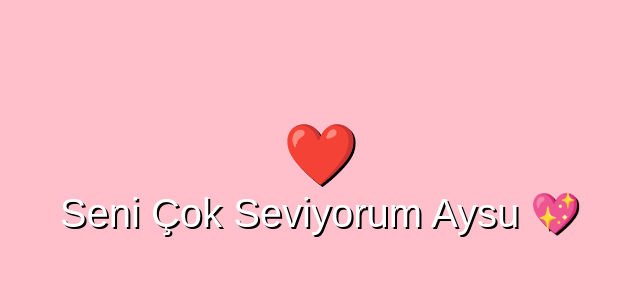
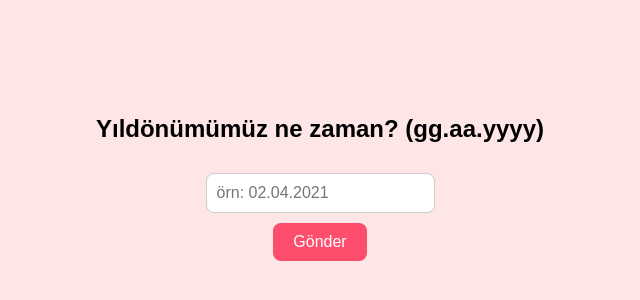
Before and after one commit to nea61/deneme, a plain HTML site: page index.html in a window 1280 px wide. Shown: the part 230-530 px from the top of the page, without its empty margins (320-960 px from the left). Drawn offline with Linux system fonts and the light colour scheme.

Commit message:
Add files via upload

```diff
--- a/index.html
+++ b/index.html
@@ -2,33 +2,81 @@
 <html lang="tr">
 <head>
   <meta charset="UTF-8">
-  <title>Seni Seviyorum</title>
+  <title>Bir Sürpriz Var!</title>
   <style>
     body {
-      background-color: pink;
+      background-color: #ffe6e6;
+      font-family: 'Arial', sans-serif;
       display: flex;
+      flex-direction: column;
       align-items: center;
       justify-content: center;
       height: 100vh;
-      font-family: Arial, sans-serif;
+      text-align: center;
+    }
+    #secretMessage {
+      display: none;
+      font-size: 28px;
+      color: #c70039;
+      animation: fadeIn 2s ease-in-out;
+    }
+    input {
+      padding: 10px;
+      font-size: 16px;
+      border-radius: 8px;
+      border: 1px solid #ccc;
+      margin-top: 10px;
+    }
+    button {
+      padding: 10px 20px;
+      margin-top: 10px;
+      font-size: 16px;
+      border-radius: 8px;
+      background-color: #ff4d6d;
       color: white;
-      text-shadow: 2px 2px #000;
-      font-size: 40px;
-      flex-direction: column;
+      border: none;
+      cursor: pointer;
     }
-    .heart {
-      font-size: 60px;
-      animation: pulse 1s infinite;
+    button:hover {
+      background-color: #e60039;
     }
-    @keyframes pulse {
-      0% { transform: scale(1); }
-      50% { transform: scale(1.2); }
-      100% { transform: scale(1); }
+    #wrong {
+      color: #b30000;
+      margin-top: 15px;
+      display: none;
+    }
+    @keyframes fadeIn {
+      from { opacity: 0; }
+      to { opacity: 1; }
     }
   </style>
 </head>
 <body>
-  <div class="heart">❤️</div>
-  <div>Seni Çok Seviyorum Aysu 💖</div>
+
+  <h2>Yıldönümümüz ne zaman? (gg.aa.yyyy)</h2>
+  <input type="text" id="answer" placeholder="örn: 02.04.2021">
+  <button onclick="checkAnswer()">Gönder</button>
+
+  <div id="wrong">❌ Yanlış cevap, tekrar dene 🥲</div>
+
+  <div id="secretMessage">
+    <h1>💖 Seni Çok Seviyorum Aysu! 💖</h1>
+    <p>Bu özel günü hiç unutmadım. Hep seninleyim.</p>
+  </div>
+
+  <script>
+    function checkAnswer() {
+      const input = document.getElementById("answer").value.trim();
+      const correct = "02.04.2021";
+      if (input === correct) {
+        document.getElementById("secretMessage").style.display = "block";
+        document.getElementById("wrong").style.display = "none";
+      } else {
+        document.getElementById("secretMessage").style.display = "none";
+        document.getElementById("wrong").style.display = "block";
+      }
+    }
+  </script>
+
 </body>
 </html>
```
